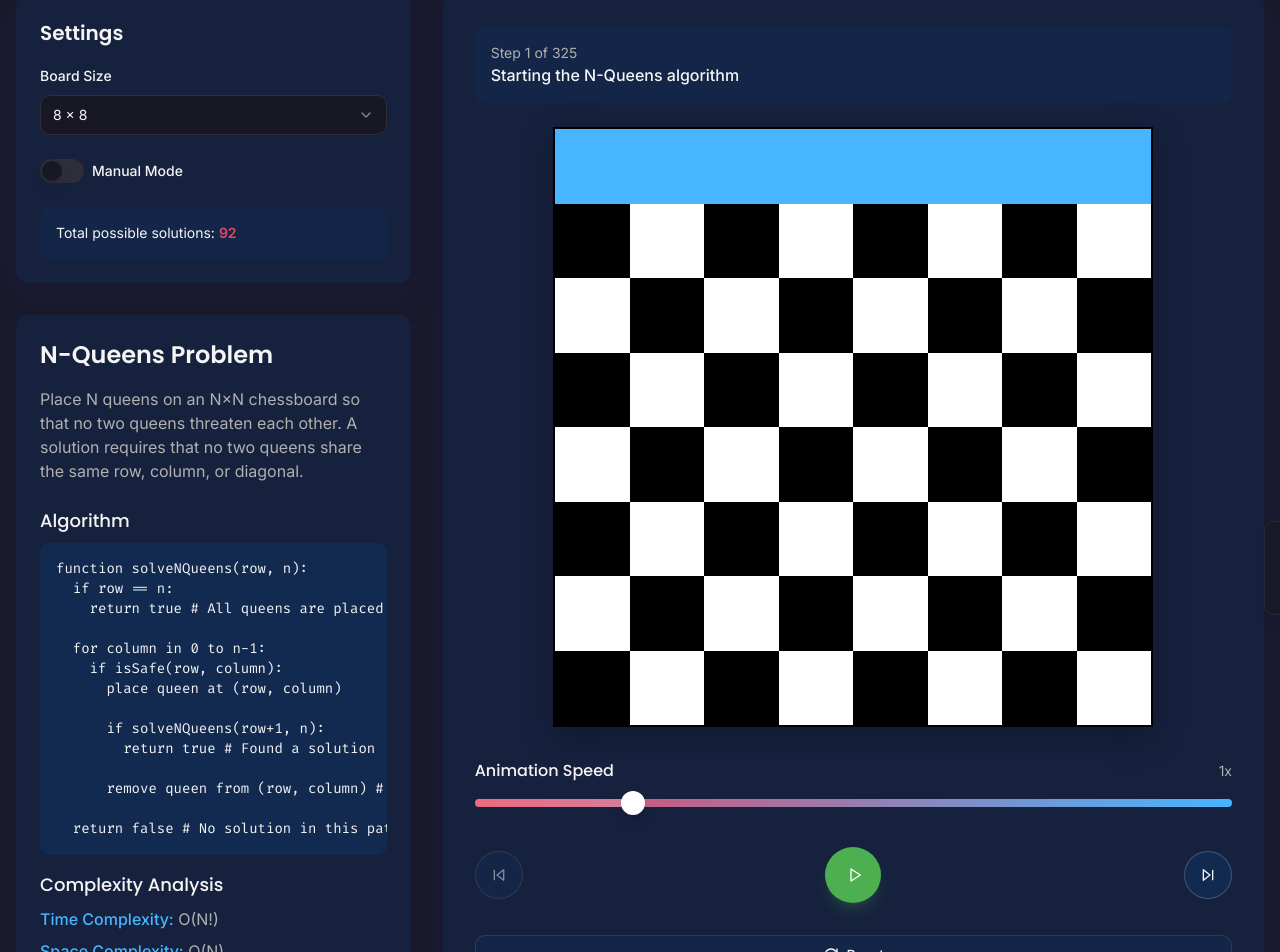
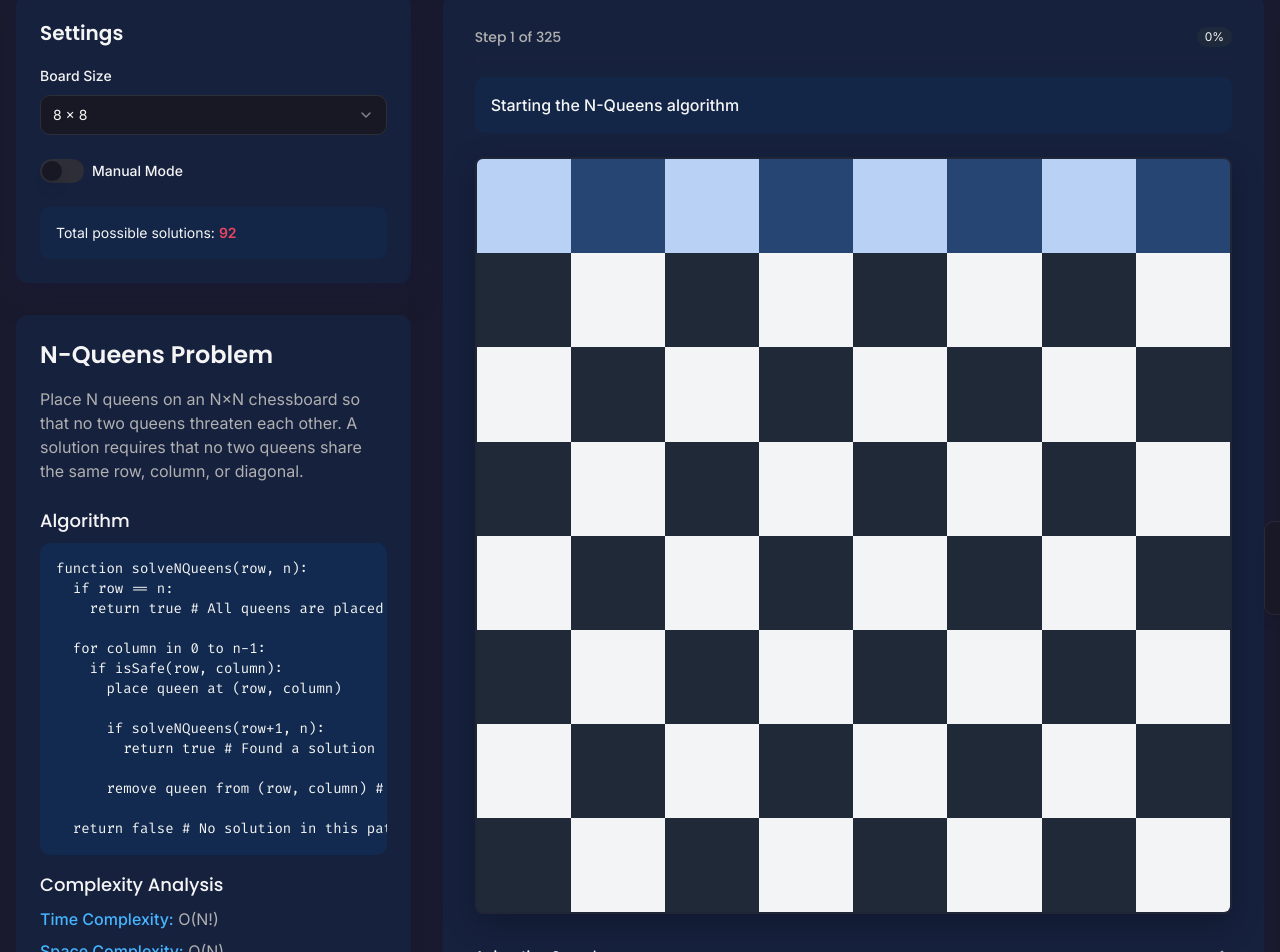
Before and after one commit to Aripreet-Das/algo-visual-explorer, a React (Vite) app: page /n-queens in a window 1280 px wide. Shown: the part 169-1121 px from the top of the page. Built offline with nearby package versions, Linux system fonts and the light colour scheme; the HTML template or start-up script is replaced by a standard one.

Commit message:
Improve N-Queens animation
Improve the animation of the N-Queen problem.

```diff
--- a/package.json
+++ b/package.json
@@ -45,6 +45,7 @@
     "cmdk": "^1.0.0",
     "date-fns": "^3.6.0",
     "embla-carousel-react": "^8.3.0",
+    "framer-motion": "^11.18.2",
     "input-otp": "^1.2.4",
     "lucide-react": "^0.462.0",
     "next-themes": "^0.3.0",
--- a/src/components/AlgorithmControls.tsx
+++ b/src/components/AlgorithmControls.tsx
@@ -2,6 +2,7 @@
 import { Slider } from "@/components/ui/slider";
 import { Button } from "@/components/ui/button";
 import { Play, Pause, SkipForward, SkipBack, RefreshCw } from "lucide-react";
+import { motion } from "framer-motion";
 
 interface AlgorithmControlsProps {
   isPlaying: boolean;
@@ -14,6 +15,8 @@ interface AlgorithmControlsProps {
   onSpeedChange: (value: number[]) => void;
   disableBackward?: boolean;
   disableForward?: boolean;
+  currentStep?: number;
+  totalSteps?: number;
 }
 
 const AlgorithmControls = ({
@@ -26,43 +29,52 @@ const AlgorithmControls = ({
   onStepBackward,
   onSpeedChange,
   disableBackward = false,
-  disableForward = false
+  disableForward = false,
+  currentStep = 0,
+  totalSteps = 0
 }: AlgorithmControlsProps) => {
   return (
-    <div className="flex flex-col gap-8 rounded-lg">
-      <div className="space-y-2">
+    <div className="flex flex-col gap-8">
+      <div className="space-y-3">
         <div className="flex justify-between items-center">
-          <h3 className="font-medium text-off-white">Animation Speed</h3>
+          <h3 className="font-medium text-off-white text-sm">Animation Speed</h3>
           <span className="text-sm text-light-gray">{speed}x</span>
         </div>
-        <div className="relative w-full h-6 flex items-center">
-          <div className="absolute inset-0 h-2 top-1/2 -translate-y-1/2 bg-gradient-to-r from-bright-coral to-bright-blue rounded-full overflow-hidden"></div>
+        <div className="w-full">
           <Slider
             value={[speed]}
             min={0.5}
             max={3}
             step={0.5}
             onValueChange={onSpeedChange}
-            className="relative z-10"
           />
         </div>
       </div>
 
       <div className="flex justify-between items-center">
+        <motion.div
+          whileHover={{ scale: 1.05 }}
+          whileTap={{ scale: 0.95 }}
+        >
           <Button
             size="icon"
             variant="outline"
-          className="h-12 w-12 rounded-full border border-white/20 bg-dark-blue/50 hover:bg-dark-blue/70"
+            className="h-12 w-12 rounded-full border border-white/10 bg-slate-900/50 hover:bg-slate-800/60"
             onClick={onStepBackward}
             disabled={disableBackward}
           >
             <SkipBack size={18} />
           </Button>
+        </motion.div>
 
+        <motion.div
+          whileHover={{ scale: 1.05 }}
+          whileTap={{ scale: 0.95 }}
+        >
           {isPlaying ? (
             <Button
               size="lg"
-            className="bg-bright-green hover:bg-bright-green/90 h-14 w-14 rounded-full p-0 shadow-lg shadow-bright-green/20"
+              className="h-16 w-16 rounded-full bg-green-500 hover:bg-green-600 shadow-lg shadow-green-500/20 p-0"
               onClick={onPause}
             >
               <Pause size={24} />
@@ -70,32 +82,43 @@ const AlgorithmControls = ({
           ) : (
             <Button
               size="lg"
-            className="bg-bright-green hover:bg-bright-green/90 h-14 w-14 rounded-full p-0 shadow-lg shadow-bright-green/20"
+              className="h-16 w-16 rounded-full bg-green-500 hover:bg-green-600 shadow-lg shadow-green-500/20 p-0"
               onClick={onPlay}
             >
               <Play size={24} className="ml-1" />
             </Button>
           )}
+        </motion.div>
 
+        <motion.div
+          whileHover={{ scale: 1.05 }}
+          whileTap={{ scale: 0.95 }}
+        >
           <Button
             size="icon"
             variant="outline"
-          className="h-12 w-12 rounded-full border border-white/20 bg-dark-blue/50 hover:bg-dark-blue/70"
+            className="h-12 w-12 rounded-full border border-white/10 bg-slate-900/50 hover:bg-slate-800/60"
             onClick={onStepForward}
             disabled={disableForward}
           >
             <SkipForward size={18} />
           </Button>
+        </motion.div>
       </div>
 
+      <motion.div
+        whileHover={{ scale: 1.01 }}
+        whileTap={{ scale: 0.99 }}
+      >
         <Button
           variant="outline"
-        className="w-full flex items-center justify-center gap-2 rounded-md border border-white/10 bg-dark-blue/30 hover:bg-dark-blue/50 transition-all"
+          className="w-full flex items-center justify-center gap-2 rounded-md border border-white/10 bg-slate-900/50 hover:bg-slate-800/60 transition-all py-6"
           onClick={onReset}
         >
-        <RefreshCw size={16} />
+          <RefreshCw size={16} className="mr-1" />
           <span>Reset</span>
         </Button>
+      </motion.div>
     </div>
   );
 };
--- a/src/components/ChessBoard.tsx
+++ b/src/components/ChessBoard.tsx
@@ -1,5 +1,6 @@
 
 import { useState, useEffect } from 'react';
+import { motion } from 'framer-motion';
 
 interface ChessBoardProps {
   size: number;
@@ -38,9 +39,6 @@ const ChessBoard = ({ size, queens, currentRow = -1, onCellClick, isManual = fal
         const cellClassName = [
           'chess-cell',
           isBlack ? 'dark' : 'light',
-          hasQueen ? 'queen' : '',
-          hasQueen && isConflict ? 'invalid' : '',
-          hasQueen && !isConflict ? 'valid' : '',
           isCurrentRow && !hasQueen ? 'highlight' : '',
           isClickable ? 'cursor-pointer hover:opacity-80' : ''
         ].filter(Boolean).join(' ');
@@ -50,7 +48,30 @@ const ChessBoard = ({ size, queens, currentRow = -1, onCellClick, isManual = fal
             key={`${row}-${col}`}
             className={cellClassName}
             onClick={() => isClickable && onCellClick && onCellClick(row, col)}
-          />
+          >
+            {hasQueen && (
+              <motion.div
+                className={`queen-piece ${isConflict ? 'invalid' : 'valid'}`}
+                initial={{ scale: 0, opacity: 0 }}
+                animate={{ scale: 1, opacity: 1 }}
+                exit={{ scale: 0, opacity: 0 }}
+                transition={{ type: "spring", stiffness: 300, damping: 20 }}
+              >
+                <svg viewBox="0 0 24 24" fill="none" xmlns="http://www.w3.org/2000/svg">
+                  <path d="M12 3L8 10L3 7L5 14H19L21 7L16 10L12 3Z" strokeWidth="2" strokeLinecap="round" strokeLinejoin="round" />
+                  <path d="M5 17V19C5 20.1046 5.89543 21 7 21H17C18.1046 21 19 20.1046 19 19V17" strokeWidth="2" strokeLinecap="round" strokeLinejoin="round" />
+                </svg>
+              </motion.div>
+            )}
+
+            {isCurrentRow && !hasQueen && (
+              <motion.div
+                className="highlight-indicator"
+                animate={{ opacity: [0.3, 0.7, 0.3] }}
+                transition={{ repeat: Infinity, duration: 1.5 }}
+              />
+            )}
+          </div>
         );
       }
     }
@@ -59,16 +80,40 @@ const ChessBoard = ({ size, queens, currentRow = -1, onCellClick, isManual = fal
   }, [size, queens, currentRow, isManual, onCellClick]);
 
   return (
-    <div
+    <motion.div
       className="chess-board"
+      initial={{ opacity: 0, y: 20 }}
+      animate={{ opacity: 1, y: 0 }}
+      transition={{ duration: 0.5 }}
       style={{
         "--board-size": size,
         boxShadow: "0 10px 30px rgba(0, 0, 0, 0.25)",
-        border: "2px solid #000000"
+        border: "2px solid #202538",
+        borderRadius: "8px",
+        overflow: "hidden"
       } as React.CSSProperties}
     >
+      {/* Current Row Indicator */}
+      {currentRow >= 0 && currentRow < size && (
+        <motion.div
+          className="current-row-indicator"
+          initial={{ opacity: 0 }}
+          animate={{ opacity: 1 }}
+          style={{
+            position: "absolute",
+            top: `calc(${currentRow} * 100% / ${size})`,
+            left: 0,
+            width: "100%",
+            height: `calc(100% / ${size})`,
+            background: "rgba(59, 130, 246, 0.2)",
+            pointerEvents: "none",
+            zIndex: 1
+          }}
+        />
+      )}
+
       {boardCells}
-    </div>
+    </motion.div>
   );
 };
 
--- a/src/components/ui/progress.tsx
+++ b/src/components/ui/progress.tsx
@@ -11,13 +11,13 @@ const Progress = React.forwardRef<
   <ProgressPrimitive.Root
     ref={ref}
     className={cn(
-      "relative h-1 w-full overflow-hidden rounded-full bg-white/10",
+      "relative h-2 w-full overflow-hidden rounded-full bg-slate-800/20",
       className
     )}
     {...props}
   >
     <ProgressPrimitive.Indicator
-      className="h-full w-full flex-1 bg-gradient-to-r from-bright-coral to-bright-blue transition-all"
+      className="h-full w-full flex-1 bg-gradient-to-r from-rose-500 via-purple-500 to-blue-500 transition-all"
       style={{ transform: `translateX(-${100 - (value || 0)}%)` }}
     />
   </ProgressPrimitive.Root>
--- a/src/components/ui/slider.tsx
+++ b/src/components/ui/slider.tsx
@@ -16,10 +16,10 @@ const Slider = React.forwardRef<
     )}
     {...props}
   >
-    <SliderPrimitive.Track className="relative h-2 w-full grow overflow-hidden rounded-full bg-transparent">
-      <SliderPrimitive.Range className="absolute h-full bg-white/20" />
+    <SliderPrimitive.Track className="relative h-2 w-full grow overflow-hidden rounded-full bg-slate-800/20">
+      <SliderPrimitive.Range className="absolute h-full bg-gradient-to-r from-rose-500 via-purple-500 to-blue-500" />
     </SliderPrimitive.Track>
-    <SliderPrimitive.Thumb className="block h-6 w-6 rounded-full border-2 border-white shadow-lg bg-white ring-offset-background transition-colors focus-visible:outline-none focus-visible:ring-2 focus-visible:ring-ring focus-visible:ring-offset-2 disabled:pointer-events-none disabled:opacity-50" />
+    <SliderPrimitive.Thumb className="block h-5 w-5 rounded-full border-2 border-white/80 bg-white/90 shadow-lg ring-offset-background transition-colors focus-visible:outline-none focus-visible:ring-2 focus-visible:ring-ring focus-visible:ring-offset-2 disabled:pointer-events-none disabled:opacity-50" />
   </SliderPrimitive.Root>
 ))
 Slider.displayName = SliderPrimitive.Root.displayName
--- a/src/index.css
+++ b/src/index.css
@@ -1,4 +1,3 @@
-
 @import url('https://fonts.googleapis.com/css2?family=Poppins:wght@400;500;600;700&display=swap');
 @import url('https://fonts.googleapis.com/css2?family=Inter:wght@400;500;600&display=swap');
 @import url('https://fonts.googleapis.com/css2?family=Fira+Code:wght@400;500&display=swap');
@@ -90,45 +89,64 @@
   display: grid;
   grid-template-columns: repeat(var(--board-size), 1fr);
   grid-template-rows: repeat(var(--board-size), 1fr);
-  aspect-ratio: 1 / 1;
   width: 100%;
-  max-width: 600px;
-  margin: 0 auto;
+  aspect-ratio: 1/1;
+  position: relative;
+  overflow: hidden;
 }
 
 .chess-cell {
-  aspect-ratio: 1 / 1;
+  position: relative;
   display: flex;
+  justify-content: center;
   align-items: center;
-  justify-content: center;
-  position: relative;
   transition: all 0.2s;
 }
 
 .chess-cell.light {
-  background-color: #FFFFFF;
+  background-color: #f3f4f6;
 }
 
 .chess-cell.dark {
-  background-color: #000000;
-}
-
-.chess-cell.queen::after {
-  content: "♕";
-  font-size: 2rem;
-  color: #8B4513; /* Brown color for queens */
-}
-
-.chess-cell.queen.valid::after {
-  color: #4CAF50;
-}
-
-.chess-cell.queen.invalid::after {
-  color: #E94560;
+  background-color: #1f2937;
 }
 
 .chess-cell.highlight {
-  background-color: #47B5FF;
+  position: relative;
+}
+
+.highlight-indicator {
+  position: absolute;
+  top: 0;
+  left: 0;
+  width: 100%;
+  height: 100%;
+  background-color: rgba(59, 130, 246, 0.3);
+  z-index: 1;
+}
+
+.queen-piece {
+  width: 70%;
+  height: 70%;
+  display: flex;
+  justify-content: center;
+  align-items: center;
+  z-index: 2;
+}
+
+.queen-piece.valid svg {
+  stroke: #10b981;
+  fill: rgba(16, 185, 129, 0.3);
+}
+
+.queen-piece.invalid svg {
+  stroke: #ef4444;
+  fill: rgba(239, 68, 68, 0.3);
+}
+
+.queen-piece svg {
+  width: 100%;
+  height: 100%;
 }
 
 /* Graph styling */
--- a/src/pages/NQueens.tsx
+++ b/src/pages/NQueens.tsx
@@ -1,13 +1,14 @@
-
 import { useState, useEffect, useRef } from 'react';
 import { Select, SelectContent, SelectItem, SelectTrigger, SelectValue } from "@/components/ui/select";
 import { Switch } from "@/components/ui/switch";
 import { Label } from "@/components/ui/label";
+import { Progress } from "@/components/ui/progress";
 import ChessBoard from '@/components/ChessBoard';
 import AlgorithmControls from '@/components/AlgorithmControls';
 import InfoPanel from '@/components/InfoPanel';
 import { solveNQueens, countNQueensSolutions, NQueensStep } from '@/utils/nQueensAlgorithm';
 import { useToast } from "@/hooks/use-toast";
+import { motion, AnimatePresence } from "framer-motion";
 
 const NQueens = () => {
   const { toast } = useToast();
@@ -22,6 +23,7 @@ const NQueens = () => {
   const [currentRow, setCurrentRow] = useState<number>(-1);
   const animationRef = useRef<number | null>(null);
   const lastStepTimeRef = useRef<number>(0);
+  const [progress, setProgress] = useState(0);
 
   useEffect(() => {
     resetBoard();
@@ -69,7 +71,10 @@ const NQueens = () => {
   }, [isPlaying, steps, currentStepIndex, speed]);
 
   useEffect(() => {
-    if (steps.length > 0 && currentStepIndex >= 0 && currentStepIndex < steps.length) {
+    if (steps.length > 0) {
+      setProgress((currentStepIndex / (steps.length - 1)) * 100);
+
+      if (currentStepIndex >= 0 && currentStepIndex < steps.length) {
         const step = steps[currentStepIndex];
         setQueens(step.queens);
         setCurrentRow(step.currentRow);
@@ -80,6 +85,7 @@ const NQueens = () => {
             description: "Successfully placed all queens on the board.",
             variant: "default"
           });
+        }
       }
     }
   }, [steps, currentStepIndex]);
@@ -94,6 +100,7 @@ const NQueens = () => {
     if (!isManualMode) {
       const newSteps = solveNQueens(boardSize);
       setSteps(newSteps);
+      setProgress(0);
     } else {
       setSteps([]);
     }
@@ -228,17 +235,42 @@ const NQueens = () => {
         </div>
 
         <div className="lg:col-span-2">
-          <div className="card p-8">
-            {currentStepIndex < steps.length && !isManualMode && (
+          <motion.div
+            className="card p-8"
+            initial={{ opacity: 0, y: 20 }}
+            animate={{ opacity: 1, y: 0 }}
+            transition={{ duration: 0.5 }}
+          >
+            {steps.length > 0 && !isManualMode && (
               <div className="mb-6">
-                <div className="bg-dark-blue/30 rounded-md p-4">
-                  <p className="text-sm text-light-gray">
+                <div className="flex justify-between items-center mb-2">
+                  <h3 className="text-sm font-medium text-light-gray">
                     Step {currentStepIndex + 1} of {steps.length}
-                  </p>
+                  </h3>
+                  <span className="text-xs bg-slate-800 rounded-full px-2 py-0.5">
+                    {Math.round(progress)}%
+                  </span>
+                </div>
+
+                <Progress
+                  value={progress}
+                  className="h-1.5 mb-4"
+                />
+
+                <AnimatePresence mode="wait">
+                  <motion.div
+                    key={currentStepIndex}
+                    initial={{ opacity: 0, y: -5 }}
+                    animate={{ opacity: 1, y: 0 }}
+                    exit={{ opacity: 0, y: 5 }}
+                    transition={{ duration: 0.3 }}
+                    className="bg-dark-blue/30 rounded-md p-4"
+                  >
                     <p className="font-medium text-off-white">
                       {steps[currentStepIndex].message}
                     </p>
-                </div>
+                  </motion.div>
+                </AnimatePresence>
               </div>
             )}
 
@@ -263,10 +295,12 @@ const NQueens = () => {
                   onSpeedChange={([newSpeed]) => setSpeed(newSpeed)}
                   disableBackward={currentStepIndex === 0}
                   disableForward={currentStepIndex === steps.length - 1}
+                  currentStep={currentStepIndex + 1}
+                  totalSteps={steps.length}
                 />
               </div>
             )}
-          </div>
+          </motion.div>
         </div>
       </div>
     </div>
```
Also changed, not shown: 1 other file (tests, documents, lock files or other folders). Lines whose indentation alone changed are shown as unchanged.
